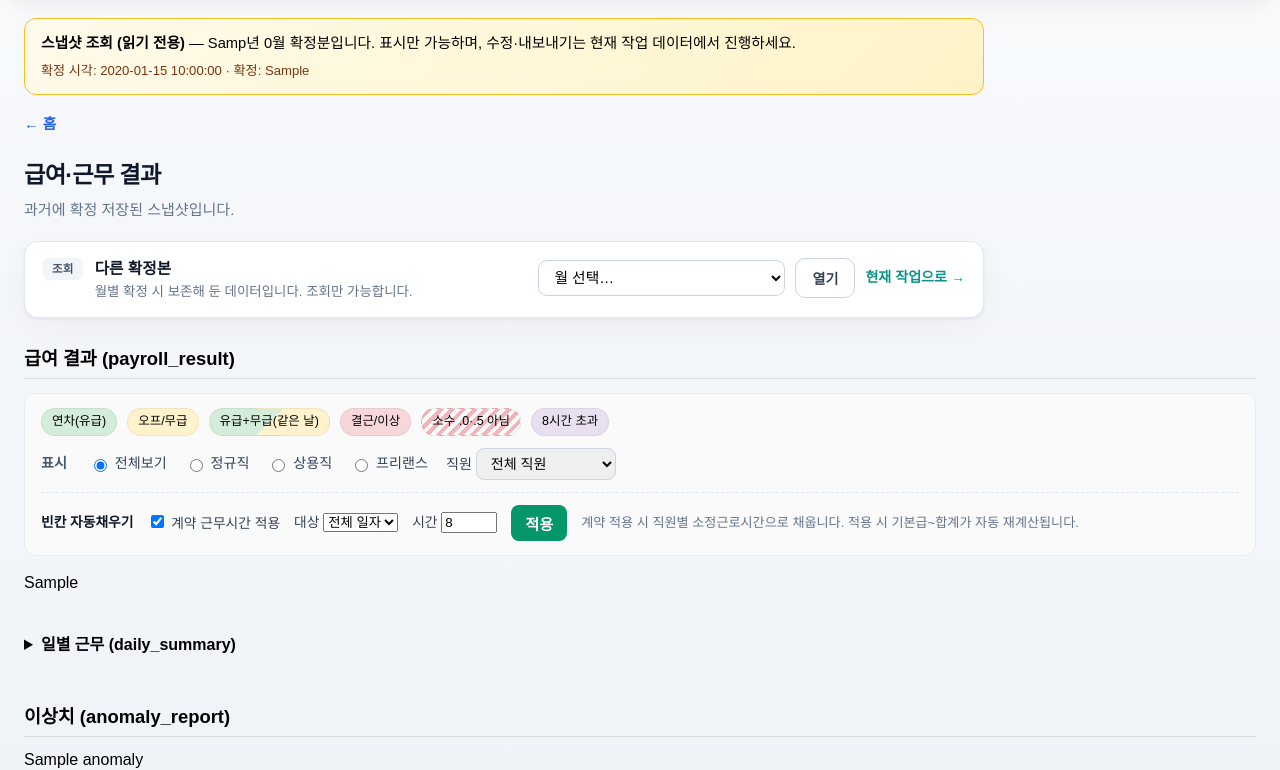
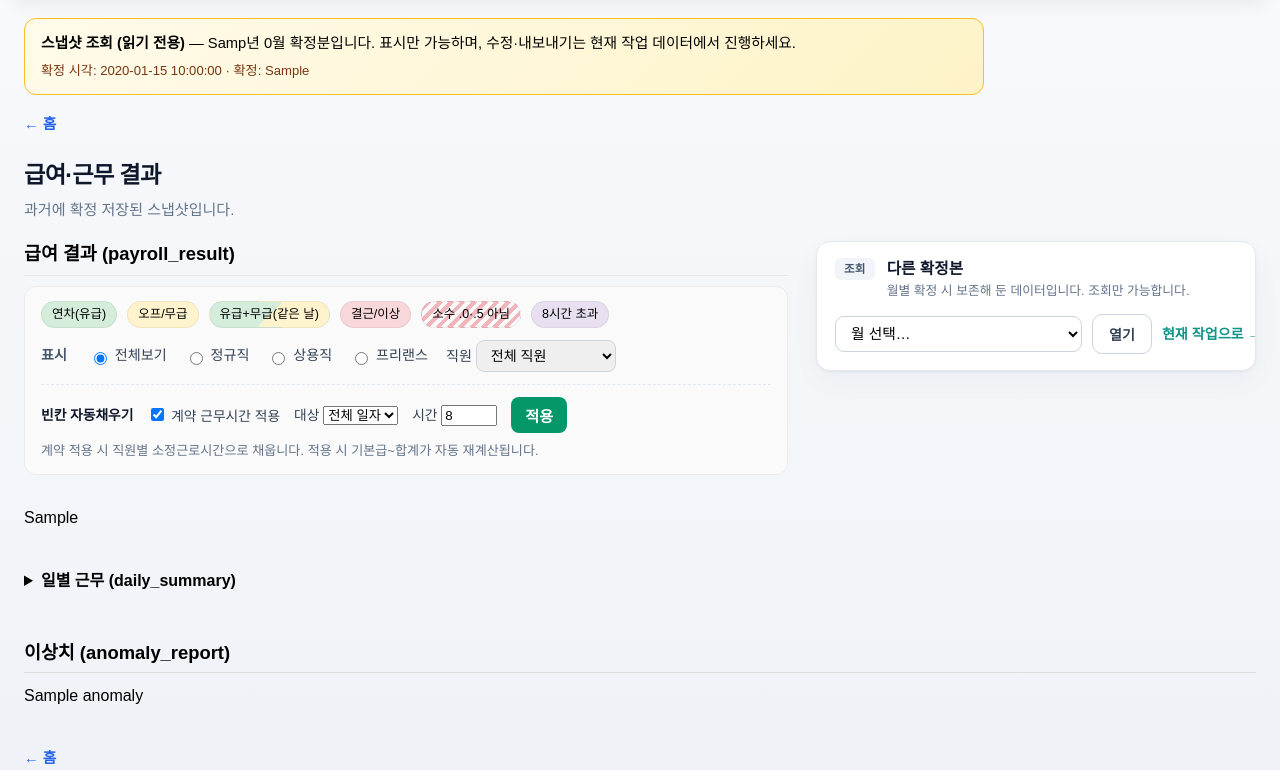
Before and after one commit to Chanceinthebuilding/ops-payroll, a Flask app: template templates/result.html in a window 1280 px wide. Shown: the part 66-836 px from the top of the page. Run offline with Flask 3, Linux system fonts and the light colour scheme; the visitor is signed in with stand-in values (Sample User, id 1); the template is opened without the code that fills it: most values are stand-ins (such as "Sample title", 1, 10 or a date in 2020); parts of the project's set-up code (start-up, migrations or seed data) failed here and were passed over; some web fonts are replaced.

Commit message:
급여 결과 상단 2열(표 도구줄·연동패널) 레이아웃

```diff
--- a/templates/result.html
+++ b/templates/result.html
@@ -134,6 +134,61 @@
     .btn { padding: 10px 20px; border: none; border-radius: 8px; cursor: pointer; font-size: 0.95rem; }
     .btn-export { background: #1a73e8; color: #fff; }
     .btn-export:hover { background: #1557b0; }
+
+    /* ── 급여 결과 제목·필터 | 작업 패널 — 한 행 2열 ── */
+    .payroll-top-split {
+      display: grid;
+      grid-template-columns: minmax(0, 1fr) minmax(300px, 440px);
+      gap: 20px 28px;
+      align-items: start;
+      margin-bottom: 18px;
+    }
+    .payroll-top-split--single {
+      grid-template-columns: 1fr;
+    }
+    .payroll-top-split__main {
+      min-width: 0;
+    }
+    .payroll-top-split__main > h2 {
+      margin: 0 0 10px;
+      font-size: 1.15rem;
+      padding-bottom: 8px;
+      border-bottom: 1px solid #e2e8f0;
+    }
+    .payroll-top-split__aside {
+      position: sticky;
+      top: 10px;
+      align-self: start;
+      justify-self: stretch;
+    }
+    .payroll-top-split__aside .payroll-actions-shell {
+      margin-bottom: 0;
+      max-width: none;
+    }
+    .payroll-actions-shell--aside .payroll-action-block {
+      padding: 12px 14px;
+    }
+    .payroll-actions-shell--aside .pay-action-sub {
+      max-width: none;
+      font-size: 0.8rem;
+    }
+    .payroll-actions-shell--aside .pay-archive-note {
+      font-size: 0.78rem;
+    }
+    .payroll-actions-shell--aside .pay-action-controls select {
+      min-width: 160px;
+    }
+    .payroll-top-split__main .payroll-table-toolbar {
+      margin: 10px 0 14px;
+    }
+    @media (max-width: 1100px) {
+      .payroll-top-split:not(.payroll-top-split--single) {
+        grid-template-columns: 1fr;
+      }
+      .payroll-top-split__aside {
+        position: static;
+      }
+    }
 
     /* ── 상단 작업 패널 (내보내기 · 스냅샷) ── */
     .payroll-actions-shell {
@@ -437,8 +492,49 @@
     {% elif _ro %}관리자가 등록한 공개 급여 데이터입니다.{% else %}업로드한 엑셀 기준으로 계산된 결과입니다.{% endif %}</p>
   </header>
 
-  {% if (export_allowed | default(false)) or ((payroll_snapshot_list | default([]))|length > 0) or finalize_snapshot_url %}
-  <div class="payroll-actions-shell" aria-label="급여 작업 및 스냅샷">
+  {% set _show_payroll_actions = (export_allowed | default(false)) or ((payroll_snapshot_list | default([]))|length > 0) or finalize_snapshot_url %}
+
+  <section class="payroll-result-section">
+  <div class="payroll-top-split{% if not _show_payroll_actions %} payroll-top-split--single{% endif %}">
+    <div class="payroll-top-split__main">
+      <h2>급여 결과 (payroll_result)</h2>
+      <div class="payroll-table-toolbar">
+        <ul class="payroll-legend-chips" aria-label="셀 색 범례">
+          <li class="cell-paid_leave">연차(유급)</li>
+          <li class="cell-unpaid_leave">오프/무급</li>
+          <li class="cell-mixed_leave">유급+무급(같은 날)</li>
+          <li class="cell-absent">결근/이상</li>
+          <li class="text-non-half">소수 .0·.5 아님</li>
+          <li class="cell-over-8">8시간 초과</li>
+        </ul>
+        <div class="payroll-filters">
+          <span class="filter-label">표시</span>
+          <label><input type="radio" name="payrollFilter" value="전체보기" checked> 전체보기</label>
+          <label><input type="radio" name="payrollFilter" value="정규직"> 정규직</label>
+          <label><input type="radio" name="payrollFilter" value="상용직"> 상용직</label>
+          <label><input type="radio" name="payrollFilter" value="프리랜스"> 프리랜스</label>
+          <label>직원 <select id="payrollEmployeeFilter" aria-label="직원 필터">
+            <option value="">전체 직원</option>
+          </select></label>
+        </div>
+        {% if _editable %}
+        <div class="payroll-autofill">
+          <strong>빈칸 자동채우기</strong>
+          <label><input type="checkbox" id="autofillUseContract" checked> 계약 근무시간 적용</label>
+          <label>대상 <select id="autofillTarget">
+            <option value="">전체 일자</option>
+          </select></label>
+          <label>시간 <input type="number" id="autofillHours" value="8" min="0" max="24" step="0.5" style="width: 56px;"></label>
+          <button type="button" class="btn btn-autofill" id="btnAutofill" style="background: #059669; color: #fff; border: none; padding: 7px 14px; border-radius: 8px; font-weight: 600; cursor: pointer;">적용</button>
+          <span class="autofill-hint">계약 적용 시 직원별 소정근로시간으로 채웁니다. 적용 시 기본급~합계가 자동 재계산됩니다.</span>
+        </div>
+        {% endif %}
+      </div>
+    </div>
+
+    {% if _show_payroll_actions %}
+    <aside class="payroll-top-split__aside">
+      <div class="payroll-actions-shell payroll-actions-shell--aside" aria-label="급여 작업 및 스냅샷">
         {% if export_allowed | default(false) %}
         <div class="payroll-action-block payroll-action-block--primary">
           <div class="pay-action-meta">
```
Also changed, not shown: other parts of templates/result.html (+3 -35 lines). Lines whose indentation alone changed are shown as unchanged.
